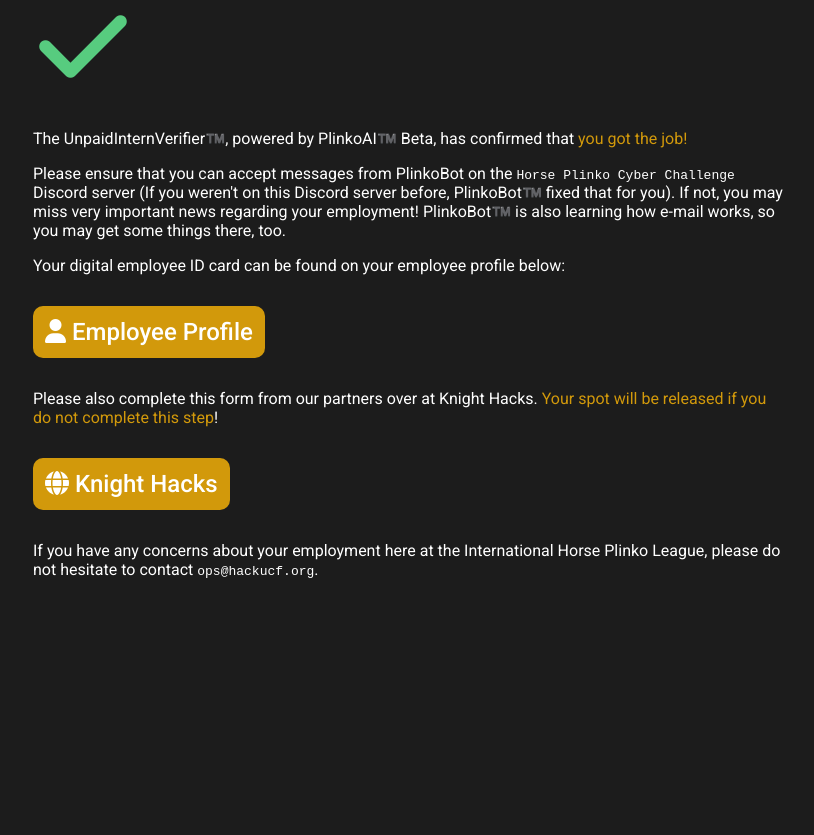
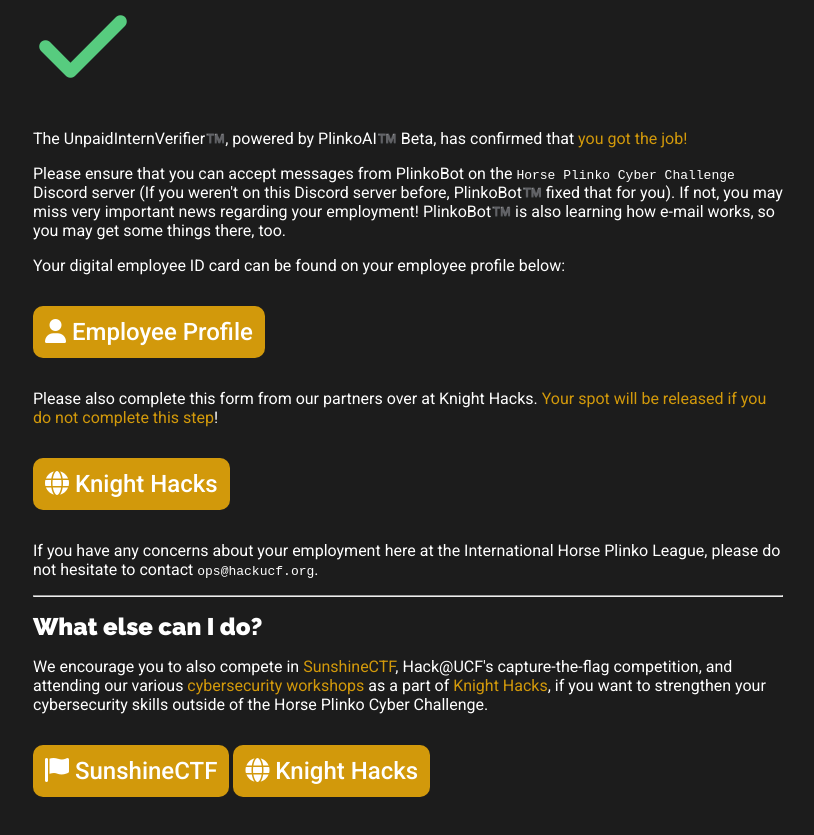
Before and after one commit to HackUCF/PlinkOnboard, a plain HTML site: page templates/approved.html in a window 1280 px wide. Shown: the part 111-946 px from the top of the page, without its empty margins (232-1046 px from the left). Before the commit the page ends 800 px from the top, so only its background shows below. Drawn offline with Linux system fonts and the light colour scheme; no server answers.

Commit message:
sunshine shilling

```diff
--- a/templates/approved.html
+++ b/templates/approved.html
@@ -25,8 +25,13 @@
         <p>Your digital employee ID card can be found on your employee profile below:</p>
         <a class="btn" href="/profile/"><i class="fa-solid fa-user"></i> Employee Profile</a>
         <p>Please also complete this form from our partners over at Knight Hacks. <span class="gold">Your spot will be released if you do not complete this step</span>!</p>
-        <a class="btn" href="https://2023.knighthacks.org/auth"><i class="fa-solid fa-globe"></i> Knight Hacks</a>
+        <a class="btn" target="_blank" href="https://2023.knighthacks.org/auth"><i class="fa-solid fa-globe"></i> Knight Hacks</a>
         <p>If you have any concerns about your employment here at the International Horse Plinko League, please do not hesitate to contact <code>ops@hackucf.org</code>.</p>
+        <hr>
+        <h2>What else can I do?</h2>
+        <p>We encourage you to also compete in <span class="gold">SunshineCTF</span>, Hack@UCF's capture-the-flag competition, and attending our various <span class="gold">cybersecurity workshops</span> as a part of <span class="gold">Knight Hacks</span>, if you want to strengthen your cybersecurity skills outside of the Horse Plinko Cyber Challenge.</p>
+        <a class="btn" target="_blank" href="https://sunshinectf.org"><i class="fa-solid fa-flag"></i> SunshineCTF</a>
+        <a class="btn" target="_blank" href="https://2023.knighthacks.org/auth"><i class="fa-solid fa-globe"></i> Knight Hacks</a>
     </div>
 </body>
 <script type="text/javascript" src="/static/form.js"></script>
```
Also changed, not shown: templates/denied.html (+5 -0 lines), templates/waitlist.html (+6 -0 lines).
